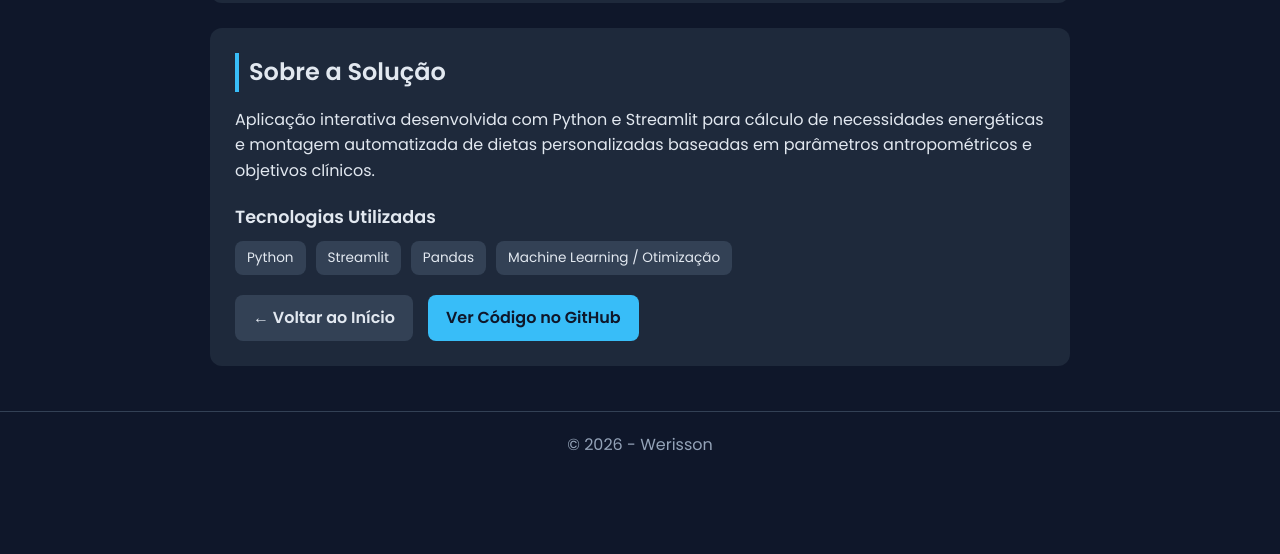
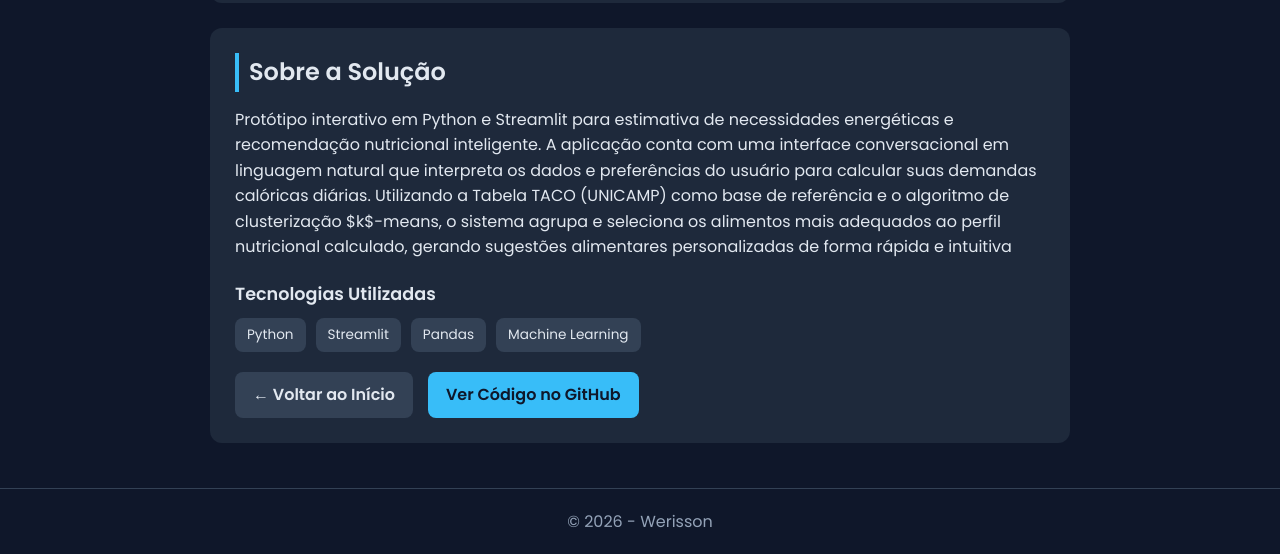
Before and after one commit to werisson-diniz/landing-page, a plain HTML site: page projeto-nutricao.html in a window 1280 px wide. Shown: the part 834-1388 px from the top of the page. Before the commit the page ends 1311 px from the top, so only its background shows below. Drawn offline with Linux system fonts and the light colour scheme.

Commit message:
Update projeto-nutricao.html

```diff
--- a/projeto-nutricao.html
+++ b/projeto-nutricao.html
@@ -153,20 +153,20 @@
   <!-- Detalhes do Projeto -->
   <section class="card">
     <h2>Sobre a Solução</h2>
-    <p>Aplicação interativa desenvolvida com Python e Streamlit para cálculo de necessidades energéticas e montagem automatizada de dietas personalizadas baseadas em parâmetros antropométricos e objetivos clínicos.</p>
+    <p>Protótipo interativo em Python e Streamlit para estimativa de necessidades energéticas e recomendação nutricional inteligente. A aplicação conta com uma interface conversacional em linguagem natural que interpreta os dados e preferências do usuário para calcular suas demandas calóricas diárias. Utilizando a Tabela TACO (UNICAMP) como base de referência e o algoritmo de clusterização $k$-means, o sistema agrupa e seleciona os alimentos mais adequados ao perfil nutricional calculado, gerando sugestões alimentares personalizadas de forma rápida e intuitiva</p>
 
     <h3 style="margin-top: 20px; font-size: 1.1rem;">Tecnologias Utilizadas</h3>
     <ul>
       <li>Python</li>
       <li>Streamlit</li>
       <li>Pandas</li>
-      <li>Machine Learning / Otimização</li>
+      <li>Machine Learning</li>
     </ul>
 
     <div class="actions">
       <a href="index.html" class="btn btn-secondary">← Voltar ao Início</a>
       <!-- Link para o repositório do projeto no seu GitHub -->
-      <a href="https://github.com/werisson-diniz" target="_blank" class="btn">Ver Código no GitHub</a>
+      <a href="https://github.com/werisson-diniz/App_Nutricao" target="_blank" class="btn">Ver Código no GitHub</a>
     </div>
   </section>
 
```
